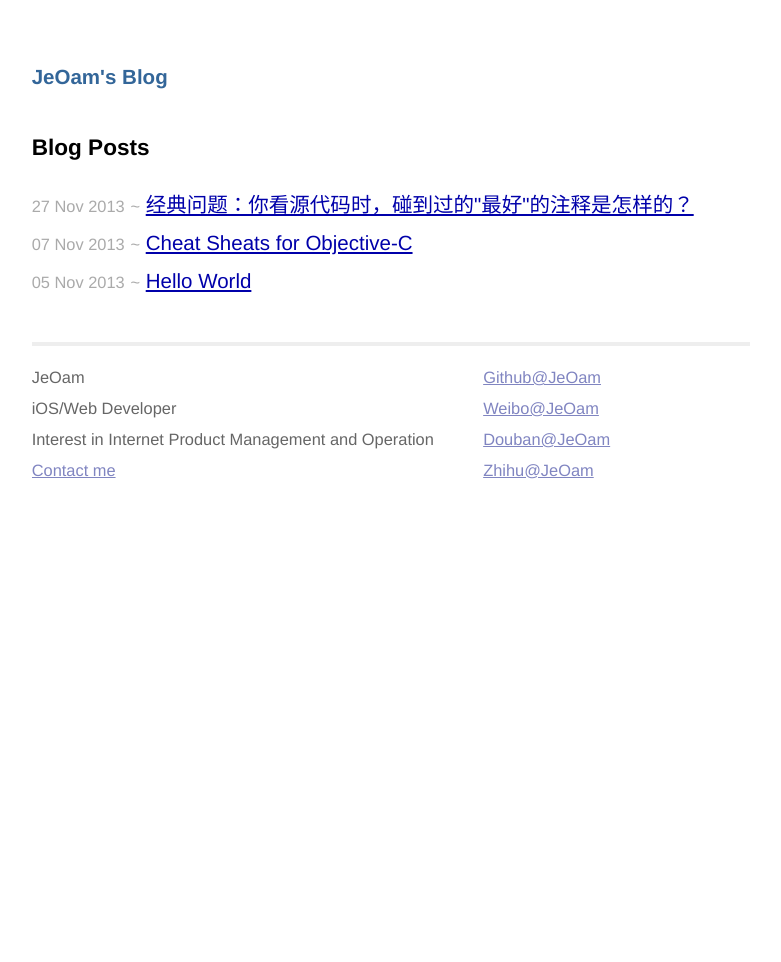
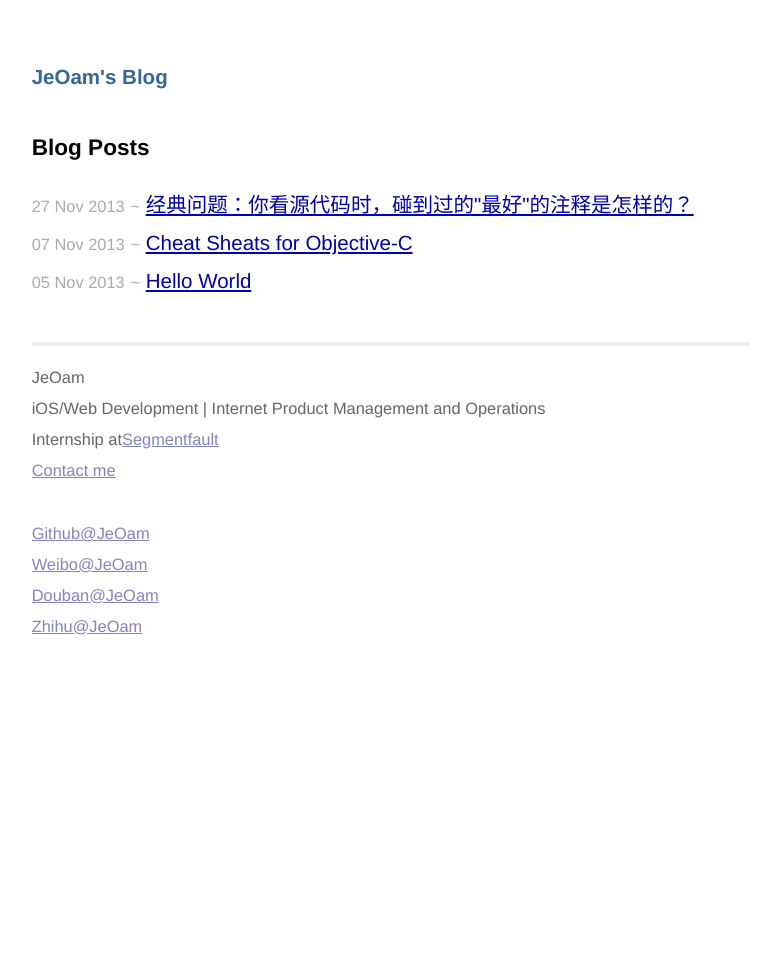
Before and after one commit to JeOam/jeoam.github.io, a Jekyll site: the page built from index.html, in a window 1280 px wide. Shown: the whole page, without its empty margins (249-1030 px from the left). Built offline with Jekyll 4.4.1, drawn with Linux system fonts in a browser that asks for light colours; Markdown is read by kramdown in place of the engine named in the settings.

Commit message:
update profile

```diff
--- a/_layouts/default.html
+++ b/_layouts/default.html
@@ -17,8 +17,8 @@
 			<div class="contact">
 				<p>
 					JeOam<br/>
-					iOS/Web Developer<br />
-					Interest in Internet Product Management and Operation<br />
+					iOS/Web Development | Internet Product Management and Operations<br />
+					Internship at<a href="http://segmentfault.com/u/jeoam">Segmentfault</a><br />
 					<a class="email js-obfuscate-email" data-email="%6c%78%6a%61%6d%73%74%65%72%64%61%6d%40%67%6d%61%69%6c%2e%63%6f%6d" href="mailto:jeoamlx@icloud.com">Contact me</a>
 				</p>
 			</div>
```
